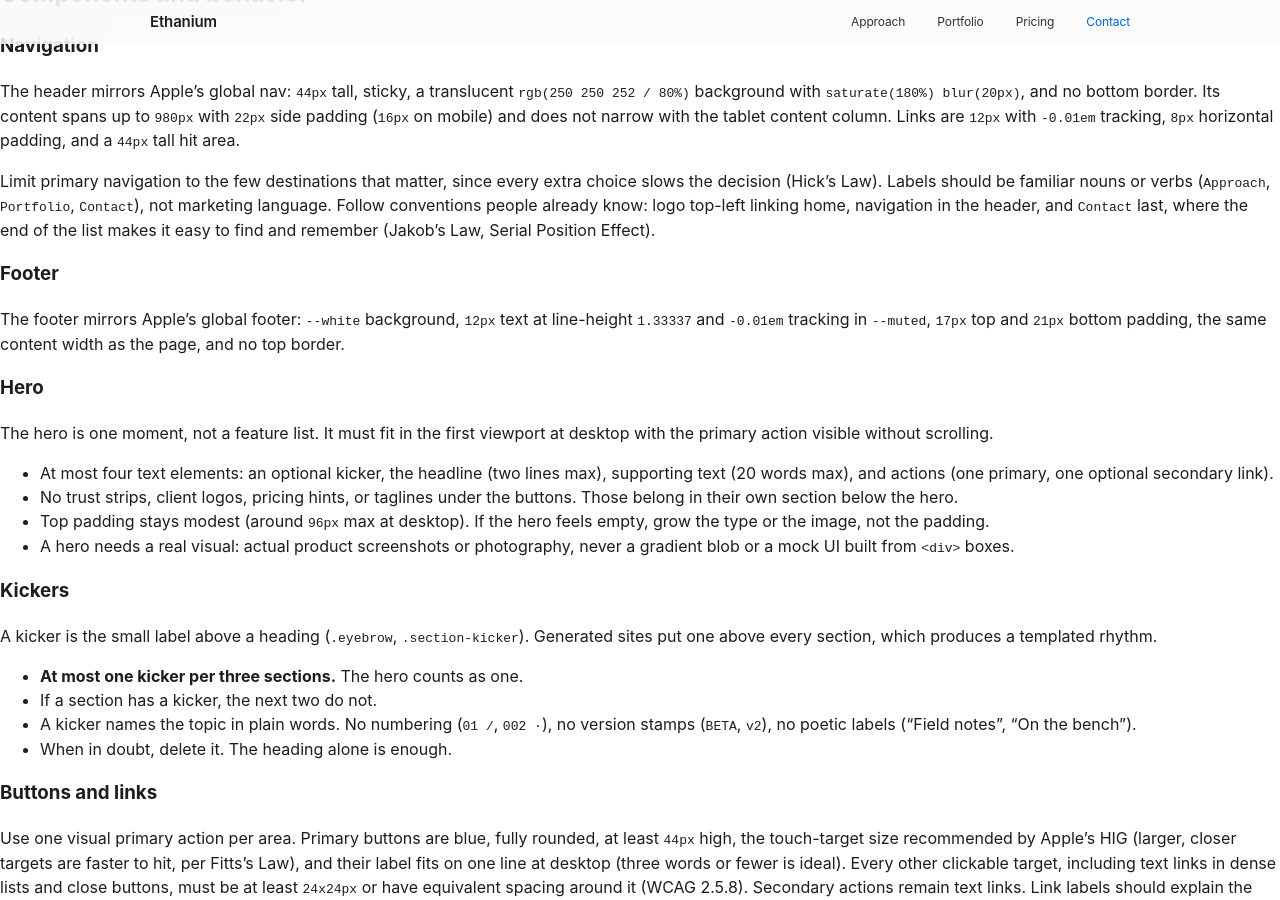
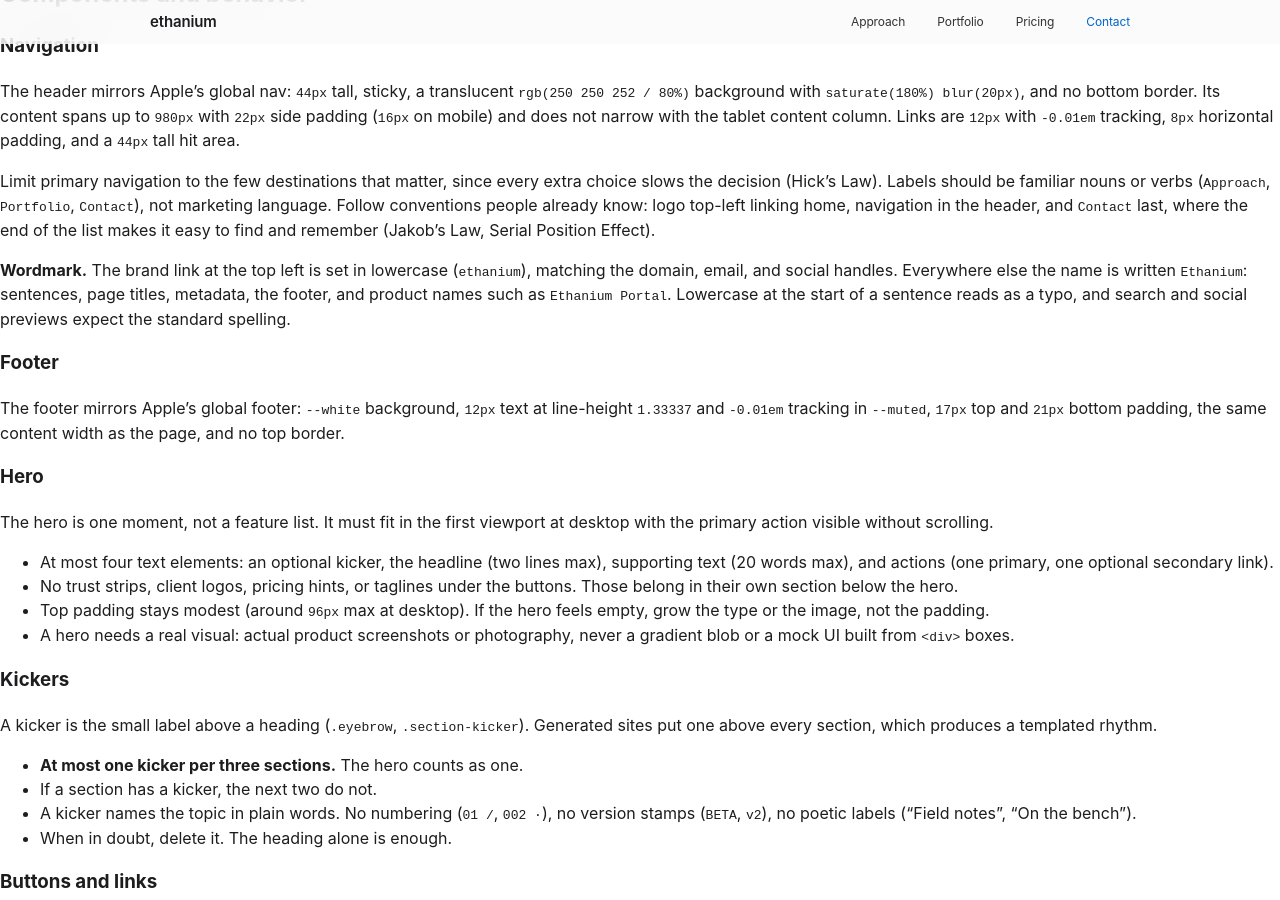
Before and after one commit to ethanium/ethanium.github.io, a Jekyll site: the page built from DESIGN.md, in a window 1280 px wide and 900 px high, scrolled down 4337 px. Built offline with Jekyll 4.4.1, drawn with Linux system fonts in a browser that asks for light colours; our own code applies the rules of GitHub Pages for plain Markdown files.

Commit message:
Set the header brand as a lowercase wordmark
Render the nav brand as "ethanium" to match the domain, email, and social
handles. Titles, metadata, copy, and the footer keep "Ethanium". Record the
rule in DESIGN.md.

Co-Authored-By: Claude Sonnet 5.5 <noreply@anthropic.com>

```diff
--- a/DESIGN.md
+++ b/DESIGN.md
@@ -272,6 +272,12 @@ conventions people already know: logo top-left linking home, navigation in the
 header, and `Contact` last, where the end of the list makes it easy to find
 and remember (Jakob's Law, Serial Position Effect).
 
+**Wordmark.** The brand link at the top left is set in lowercase (`ethanium`),
+matching the domain, email, and social handles. Everywhere else the name is
+written `Ethanium`: sentences, page titles, metadata, the footer, and product
+names such as `Ethanium Portal`. Lowercase at the start of a sentence reads as a
+typo, and search and social previews expect the standard spelling.
+
 ### Footer
 
 The footer mirrors Apple's global footer: `--white` background, `12px` text at
--- a/_includes/site-header.html
+++ b/_includes/site-header.html
@@ -1,6 +1,6 @@
 <header class="site-header">
     <div class="wrap header-inner">
-        <a class="brand" href="{{ '/' | relative_url }}" aria-label="Ethanium home">{{ site.title | escape }}</a>
+        <a class="brand" href="{{ '/' | relative_url }}" aria-label="Ethanium home">{{ site.title | downcase | escape }}</a>
         <nav class="nav-links" aria-label="Main navigation">
             <a href="{{ '/' | relative_url }}#approach">Approach</a>
             <a href="{{ '/' | relative_url }}#work">Portfolio</a>
```
